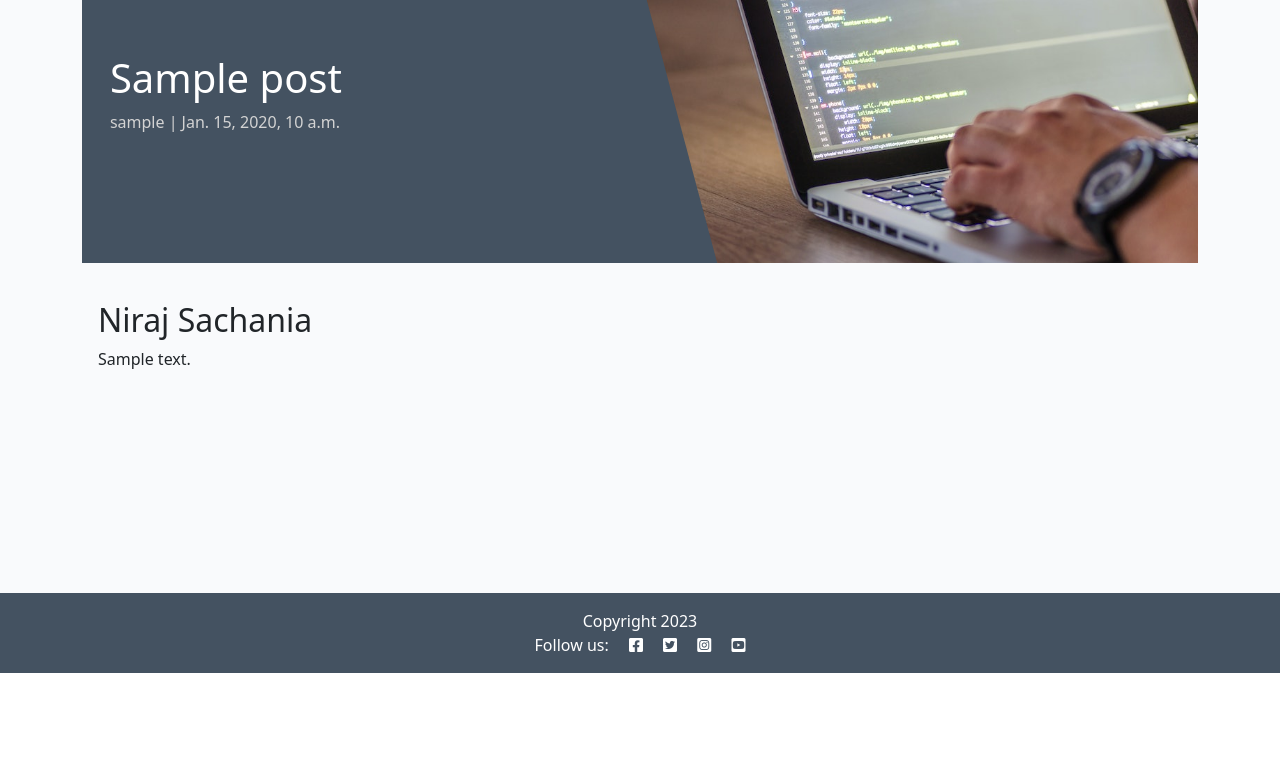
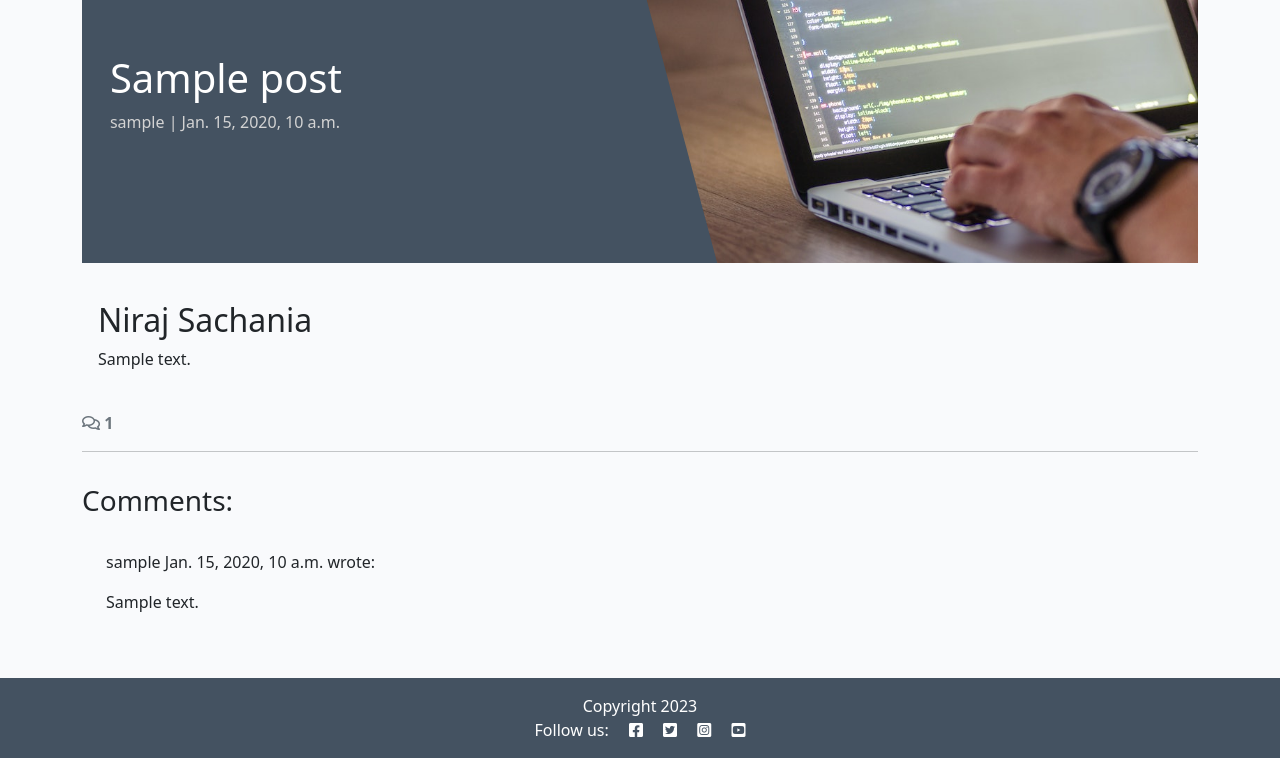
Before and after one commit to niraj-sachania/django-blog, a Django app: a page that uses blog/templates/blog/post_detail.html in a window 1280 px wide. Shown: the part 127-885 px from the top of the page. Before the commit the page ends 800 px from the top, so only its background shows below. Run offline with Django 4.2, Linux system fonts and the light colour scheme; tables that the repository leaves empty hold one stand-in row (values such as "Sample post").

Commit message:
feat: add comments and count display to posts

```diff
--- a/blog/templates/blog/post_detail.html
+++ b/blog/templates/blog/post_detail.html
@@ -1,4 +1,6 @@
-{% extends 'base.html' %} {% block content %} {% load static %}
+{% extends 'base.html' %}
+{% block content %}
+  {% load static %}
 
   <div class="masthead">
     <div class="container">
@@ -31,6 +33,51 @@
         </div>
       </div>
     </div>
+    <!-- Displaying count of comments -->
+    <div class="row">
+      <div class="col-12">
+        <strong class="text-secondary">
+          <i class="far fa-comments"></i> {{ comment_count }}
+        </strong>
       </div>
-
+      <div class="col-12">
+        <hr />
+      </div>
+    </div>
+    <!-- Displaying Comments -->
+    <div class="row">
+      <div class="col-md-8 card mb-4  mt-3 ">
+        <h3>Comments:</h3>
+        <div class="card-body">
+          <!-- We want a for loop inside the empty control tags
+          to iterate through each comment in comments -->
+          {% for comment in comments %}
+            <div
+              class="p-2 comments
+          {% if not comment.approved and comment.author == user %}
+                faded
+              {% elif not comment.approved %}
+                d-none
+              {% endif %}"
+            >
+              <p class="font-weight-bold">
+                {{ comment.author }}
+                <span class="font-weight-normal">
+                  {{ comment.created_on }}
+                </span>
+                wrote:
+              </p>
+              <div id="comment{{ comment.id }}">
+                {{ comment.body | linebreaks }}
+              </div>
+              {% if not comment.approved and comment.author == user %}
+                <p class="approval">This comment is awaiting approval</p>
+              {% endif %}
+            </div>
+            <!-- Our for loop ends here -->
+          {% endfor %}
+        </div>
+      </div>
+    </div>
+  </div>
 {% endblock content %}
--- a/blog/views.py
+++ b/blog/views.py
@@ -4,11 +4,13 @@ from .models import Post
 
 # Create your views here.
 
+
 class PostList(generic.ListView):
     # model = Post  # Class-based generic views
     queryset = Post.objects.filter(status=1).order_by("created_on")
     template_name = "blog/index.html"
     paginate_by = 6
+
 
 def post_detail(request, slug):
     """
@@ -26,9 +28,16 @@ def post_detail(request, slug):
 
     queryset = Post.objects.filter(status=1)
     post = get_object_or_404(queryset, slug=slug)
+    comments = post.comments.all().order_by("-created_on")
+    comment_count = post.comments.filter(approved=True).count()
 
     return render(
         request,
         "blog/post_detail.html",
-        {"post": post, "coder": "Niraj Sachania"},
+        {
+            "post": post,
+            "coder": "Niraj Sachania",
+            "comments": comments,
+            "comment_count": comment_count,
+        },
     )
```
Lines whose indentation alone changed are shown as unchanged.
